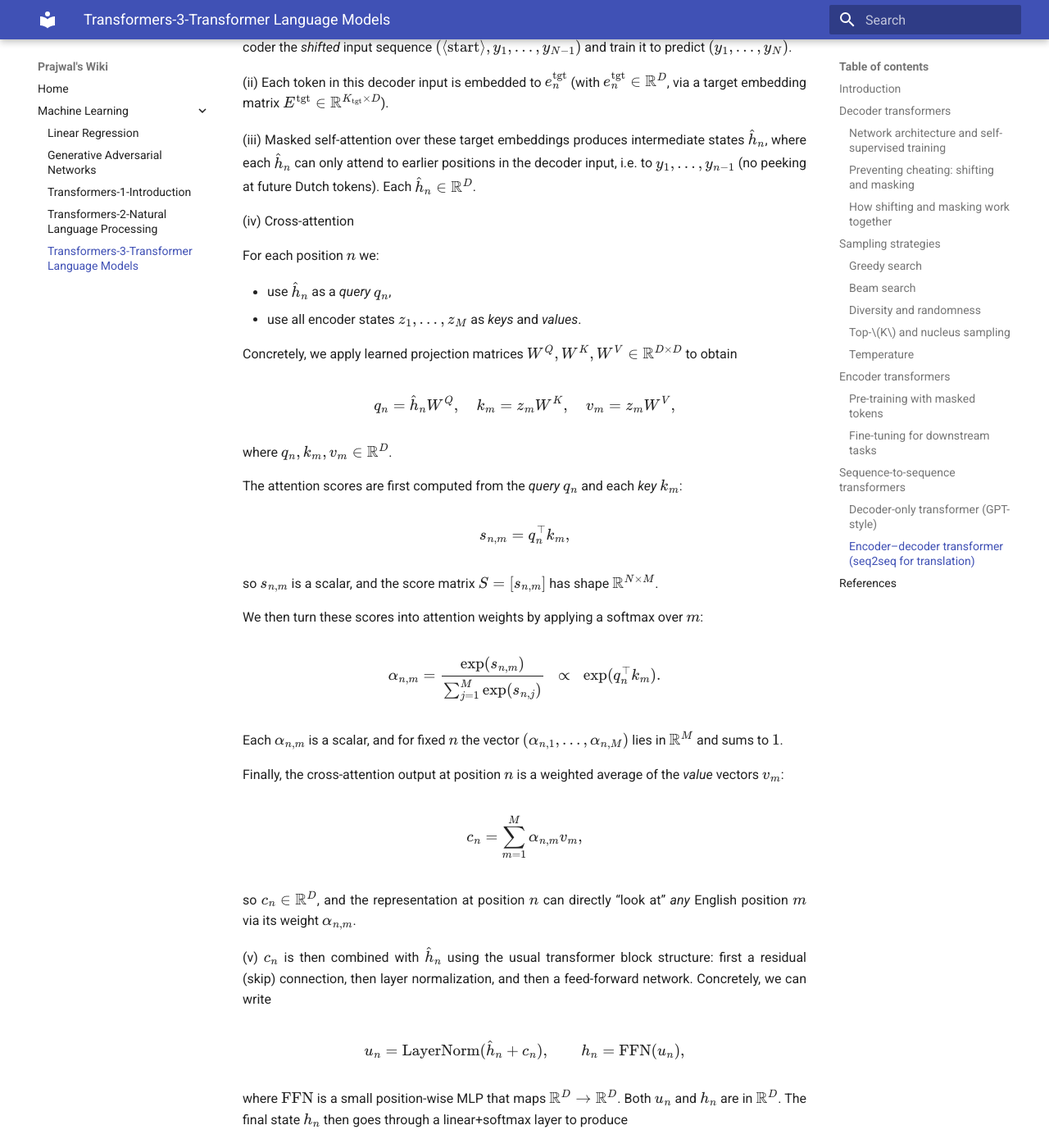
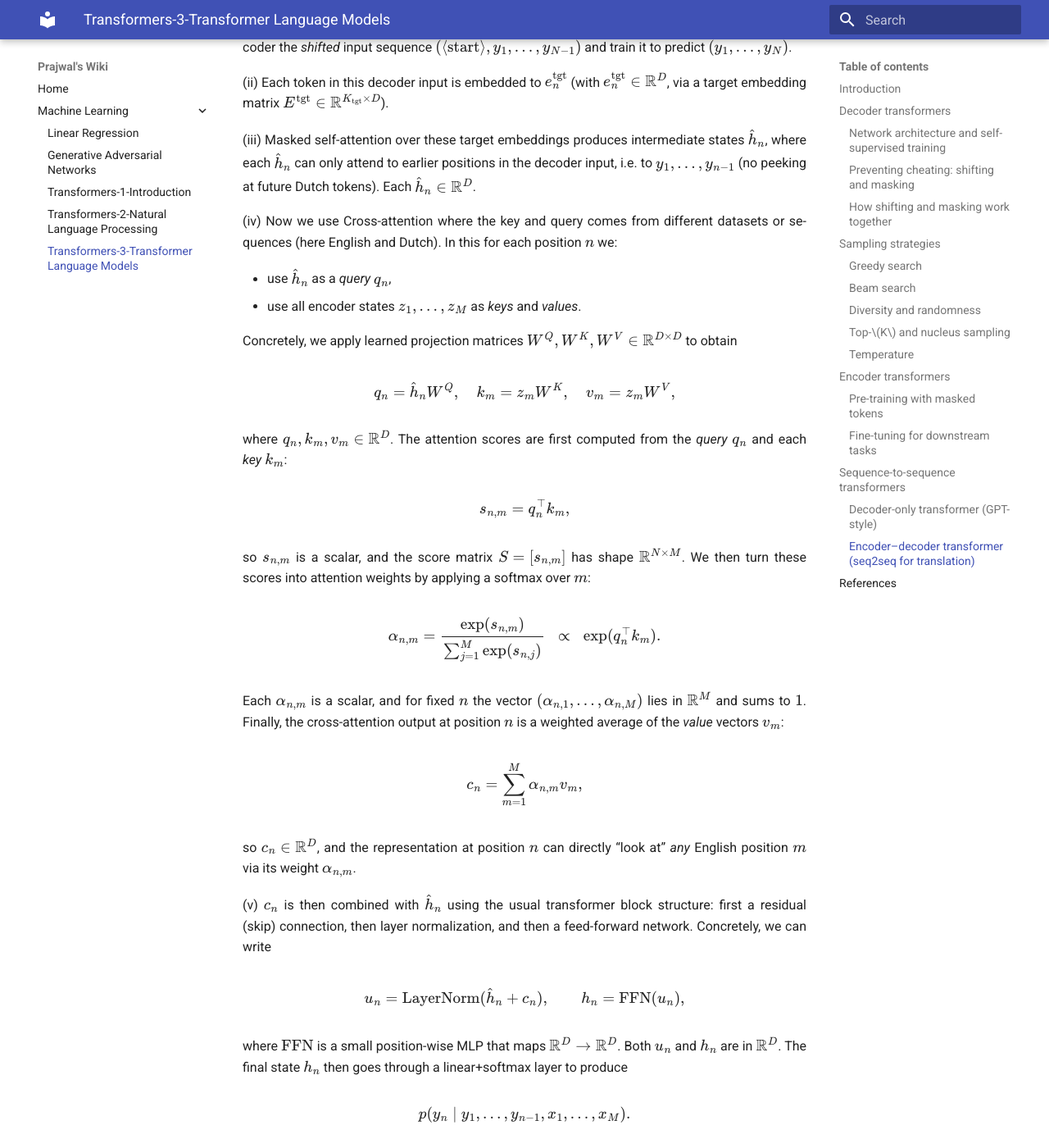
Before and after one commit to pj1911/my-wiki, an MkDocs documentation site: the page built from docs/Transformers-3-LLMs.md, in a window 1280 px wide and 1400 px high, scrolled down 13329 px. Shown: the whole window at 82% size. Built offline with MkDocs 1.6.1 and Material for MkDocs 9.7.7, drawn with Linux system fonts in a browser that asks for light colours; some of the changed text lies outside the part shown.

Commit message:
Update Transformers-3-LLMs.md

```diff
--- a/docs/Transformers-3-LLMs.md
+++ b/docs/Transformers-3-LLMs.md
@@ -631,9 +631,7 @@
   the decoder input, i.e. to \(y_1,\dots,y_{n-1}\) (no peeking at future Dutch
   tokens). Each \(\hat{h}_n \in \mathbb{R}^D\).
 
-(iv) Cross-attention
-
-  For each position \(n\) we:
+(iv) Now we use Cross-attention where the key and query comes from different datasets or sequences (here English and Dutch). In this for each position \(n\) we:
 
   - use \(\hat{h}_n\) as a *query* \(q_n\),
   - use all encoder states \(z_1,\dots,z_M\) as *keys* and *values*.
@@ -647,9 +645,7 @@
   v_m = z_m W^V,
 $$
 
-  where \(q_n, k_m, v_m \in \mathbb{R}^D\).
-
-  The attention scores are first computed from the *query* \(q_n\) and each
+  where \(q_n, k_m, v_m \in \mathbb{R}^D\). The attention scores are first computed from the *query* \(q_n\) and each
   *key* \(k_m\):
 
 $$
@@ -657,9 +653,7 @@
 $$
 
   so \(s_{n,m}\) is a scalar, and the score matrix \(S = [s_{n,m}]\) has shape
-  \(\mathbb{R}^{N \times M}\).
-
-  We then turn these scores into attention weights by applying a softmax over
+  \(\mathbb{R}^{N \times M}\). We then turn these scores into attention weights by applying a softmax over
   \(m\):
 
 $$
@@ -669,9 +663,7 @@
 $$
 
   Each \(\alpha_{n,m}\) is a scalar, and for fixed \(n\) the vector
-  \((\alpha_{n,1},\dots,\alpha_{n,M})\) lies in \(\mathbb{R}^M\) and sums to \(1\).
-
-  Finally, the cross-attention output at position \(n\) is a weighted average of
+  \((\alpha_{n,1},\dots,\alpha_{n,M})\) lies in \(\mathbb{R}^M\) and sums to \(1\). Finally, the cross-attention output at position \(n\) is a weighted average of
   the *value* vectors \(v_m\):
 
 $$
@@ -704,8 +696,7 @@
   \(\mathbb{R}^{K_{\text{tgt}}}\), followed by a softmax over the \(K_{\text{tgt}}\) target tokens.
 
 (vi) The encoder and decoder are *trained together, end-to-end*. A
-  *training pair* \((x_{1:M}, y_{1:N})\) means one aligned example from
-  our dataset: a source sequence \(x_{1:M}\) (e.g. an English sentence) and
+  training pair \((x_{1:M}, y_{1:N})\) consists of a source sequence \(x_{1:M}\) (e.g. an English sentence) and
   its corresponding target sequence \(y_{1:N}\) (e.g. the Dutch translation).
   For each training pair, we:
 
```
